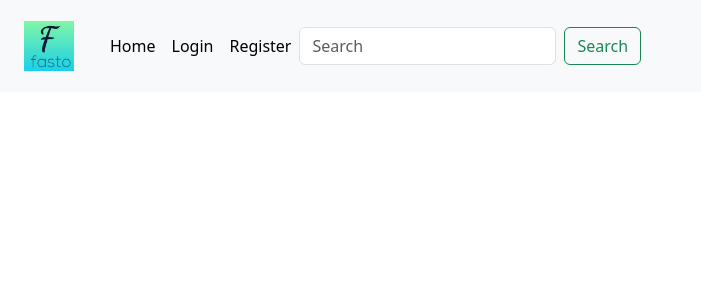
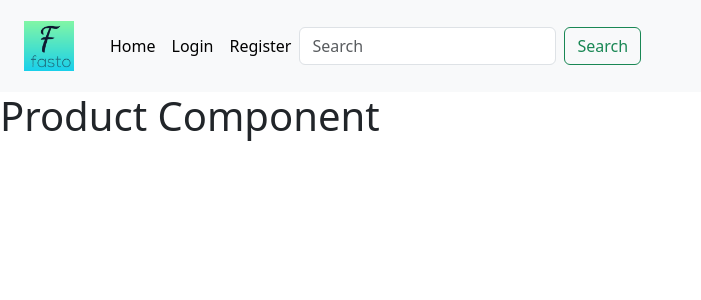
Before and after one commit to moulisujith45/fasto-frontend, a React (Create React App) app: page /addproducts in a window 1280 px wide. Shown: the top 300 px of the page, without its empty margins (0-701 px from the left). Built offline with nearby package versions, Linux system fonts and the light colour scheme.

Commit message:
addproduct button

```diff
--- a/src/App.js
+++ b/src/App.js
@@ -12,6 +12,7 @@ import AddCategory from './Components/AdminComponent/Category/AddCategory';
 import MyCart from './Components/MyCart';
 import Orders from './Components/orders';
 import CustomerProfile from './Components/CustomerProfile';
+import AddProduct from './Components/AdminComponent/Product/AddProduct';
 
 function App(){
   const[isLoggedIn,SetIsLoggedIn] = useState(false)
@@ -37,6 +38,7 @@ function App(){
         <Route path='/mycart' element={<MyCart/>}/>
         <Route path='/orders' element={<Orders/>}/>
         <Route path='/customerprofile' element={<CustomerProfile/>}/>
+        <Route path='/addproducts' element={<AddProduct/>}/>
       </Routes>
 
     </div>
--- /dev/null
+++ b/src/Components/AdminComponent/Product/AddProduct.js
@@ -0,0 +1,7 @@
+export default function AddProduct(){
+    return(
+        <div>
+            <h1>Product Component</h1>
+        </div>
+    )
+}
--- a/src/Components/Navbar/AdminNavbar.js
+++ b/src/Components/Navbar/AdminNavbar.js
@@ -86,6 +86,9 @@ const AdminNavbar = () => {
               <li className="nav-item">
                 <Link className="nav-link active" to="/admin">Admin Dashboard</Link>
               </li>
+              <li className="nav-iteam">
+                <Link className="nav-link active" to="/addproducts">Add Product</Link>
+              </li>
               </ul>
             </div>
              ):null}
```
